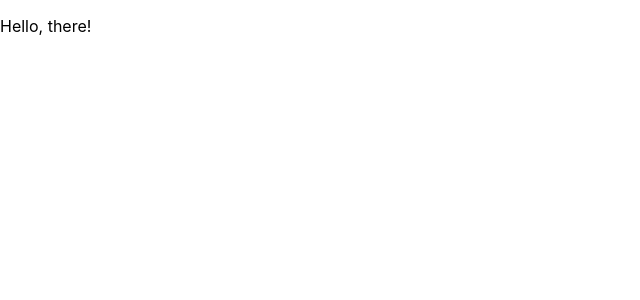
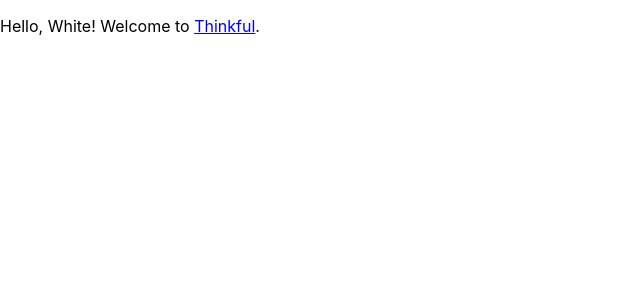
Before and after one commit to WhiteN9/react-learn-project, a React (Create React App) app: page / in a window 1280 px wide. Shown: the top 300 px of the page, without its empty margins (0-640 px from the left). Built offline with nearby package versions, Linux system fonts and the light colour scheme.

Commit message:
added link

```diff
--- a/src/App.js
+++ b/src/App.js
@@ -2,7 +2,15 @@
 import "./App.css";
 
 function App() {
-  const element = <p>Hello, there!</p>;
+  const name = "White";
+  const url = "https://www.thinkful.com/";
+  const linkText = "Thinkful";
+  const element = (
+    <p>
+      {" "}
+      Hello, {name}! Welcome to <a href={url}>{linkText}</a>.
+    </p>
+  );
   return element;
 }
 
```
